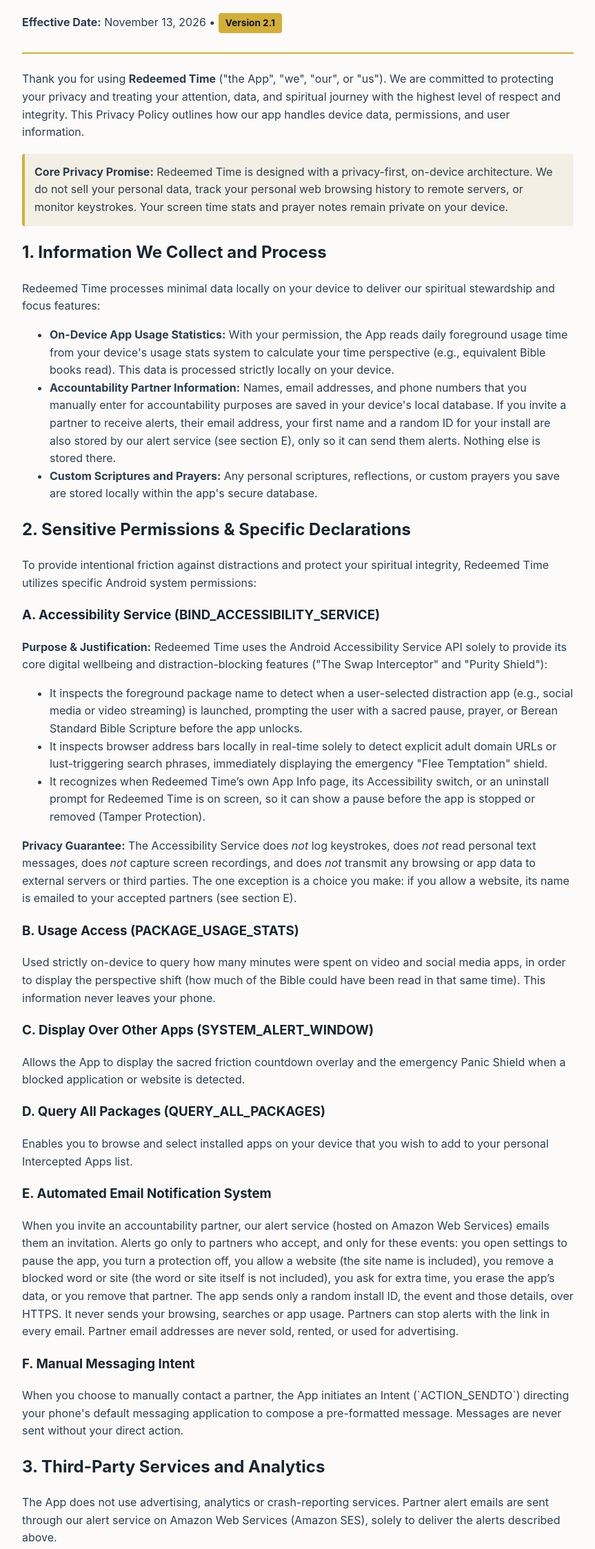
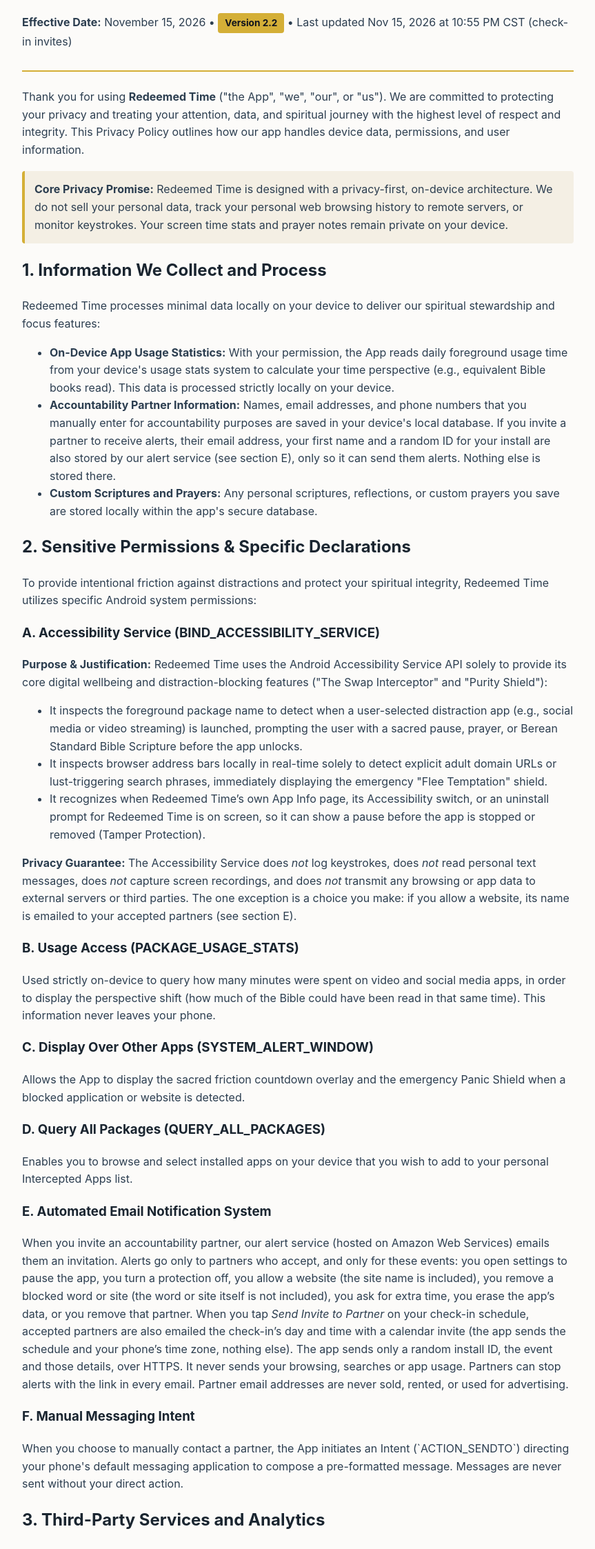
Before and after one commit to PhillHut/redeemed-time-web, a plain HTML site: page privacy.html in a window 1280 px wide. Shown: the part 137-2383 px from the top of the page at 69% size, without its empty margins (208-1071 px from the left). Drawn offline with Linux system fonts and the light colour scheme.

Commit message:
docs(privacy): v2.2 — check-in invites are emailed to accepted partners
Co-Authored-By: Claude Opus 5.5 <noreply@anthropic.com>

```diff
--- a/privacy.html
+++ b/privacy.html
@@ -45,7 +45,7 @@
     <div class="header">
         <a href="index.html" style="display:inline-block; margin-bottom:12px; color:#d4af37; font-weight:600; text-decoration:none;">&larr; Back to Redeemed Time Home</a>
         <h1>Privacy Policy for Redeemed Time</h1>
-        <p><strong>Effective Date:</strong> November 13, 2026 &bull; <span class="badge">Version 2.1</span></p>
+        <p><strong>Effective Date:</strong> November 15, 2026 &bull; <span class="badge">Version 2.2</span> &bull; Last updated Nov 15, 2026 at 10:55 PM CST (check-in invites)</p>
     </div>
 
     <p>Thank you for using <strong>Redeemed Time</strong> ("the App", "we", "our", or "us"). We are committed to protecting your privacy and treating your attention, data, and spiritual journey with the highest level of respect and integrity. This Privacy Policy outlines how our app handles device data, permissions, and user information.</p>
@@ -84,7 +84,7 @@
     <p>Enables you to browse and select installed apps on your device that you wish to add to your personal Intercepted Apps list.</p>
 
     <h3>E. Automated Email Notification System</h3>
-    <p>When you invite an accountability partner, our alert service (hosted on Amazon Web Services) emails them an invitation. Alerts go only to partners who accept, and only for these events: you open settings to pause the app, you turn a protection off, you allow a website (the site name is included), you remove a blocked word or site (the word or site itself is not included), you ask for extra time, you erase the app&rsquo;s data, or you remove that partner. The app sends only a random install ID, the event and those details, over HTTPS. It never sends your browsing, searches or app usage. Partners can stop alerts with the link in every email. Partner email addresses are never sold, rented, or used for advertising.</p>
+    <p>When you invite an accountability partner, our alert service (hosted on Amazon Web Services) emails them an invitation. Alerts go only to partners who accept, and only for these events: you open settings to pause the app, you turn a protection off, you allow a website (the site name is included), you remove a blocked word or site (the word or site itself is not included), you ask for extra time, you erase the app&rsquo;s data, or you remove that partner. When you tap <em>Send Invite to Partner</em> on your check-in schedule, accepted partners are also emailed the check-in&rsquo;s day and time with a calendar invite (the app sends the schedule and your phone&rsquo;s time zone, nothing else). The app sends only a random install ID, the event and those details, over HTTPS. It never sends your browsing, searches or app usage. Partners can stop alerts with the link in every email. Partner email addresses are never sold, rented, or used for advertising.</p>
 
     <h3>F. Manual Messaging Intent</h3>
     <p>When you choose to manually contact a partner, the App initiates an Intent (`ACTION_SENDTO`) directing your phone's default messaging application to compose a pre-formatted message. Messages are never sent without your direct action.</p>
```
